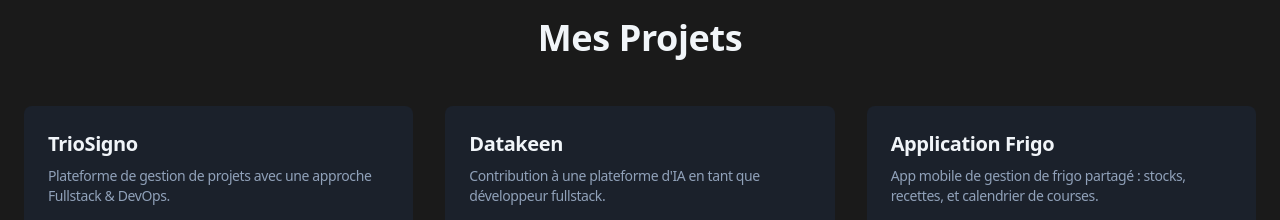
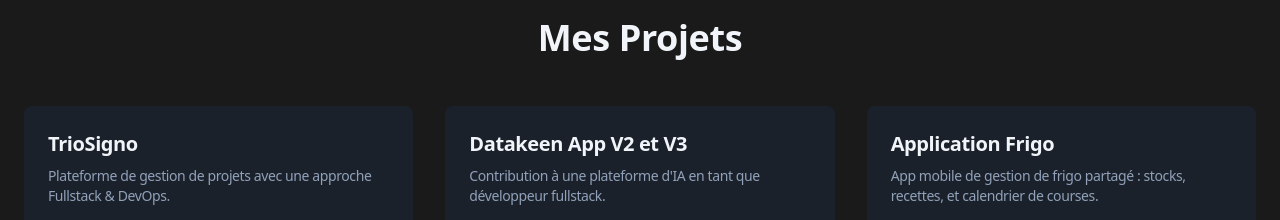
Before and after one commit to P4ST4S/portfolio-v4, a React (Vite) app: page / in a window 1280 px wide. Shown: the part 1640-1860 px from the top of the page. Built offline with nearby package versions, Linux system fonts and the light colour scheme; no server answers.

Commit message:
fix: update project title for Datakeen to reflect versioning

```diff
--- a/src/data/projects.ts
+++ b/src/data/projects.ts
@@ -10,7 +10,7 @@
     },
     {
         id: 2,
-        title: "Datakeen",
+        title: "Datakeen App V2 et V3",
         description: "Contribution à une plateforme d'IA en tant que développeur fullstack.",
         tags: ["React", "NestJS", "Express", "MongoDB", "Prisma", "GitLab CI"],
         links: {}
```
